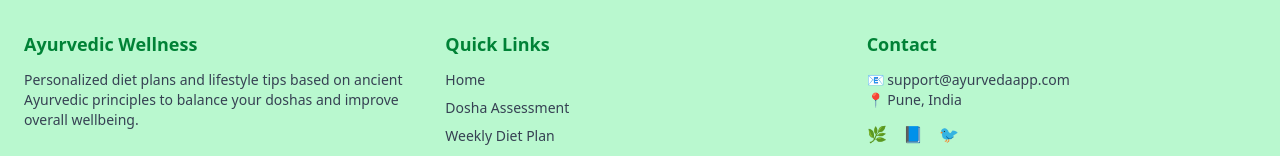
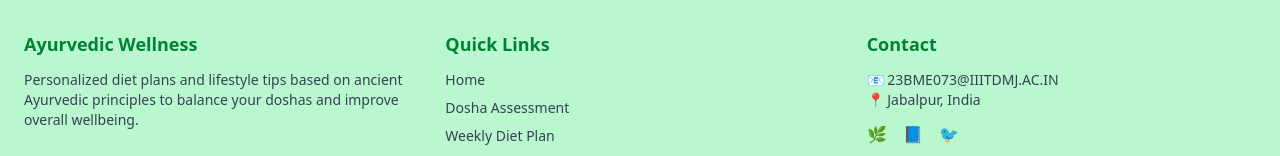
Before and after one commit to Flashl3opard/Ojas.AI, a Next.js app: page / in a window 1280 px wide. Shown: the part 3058-3214 px from the top of the page. Built offline with nearby package versions, Linux system fonts and the light colour scheme.

Commit message:
Changes in Footer

```diff
--- a/app/components/Footer.tsx
+++ b/app/components/Footer.tsx
@@ -46,8 +46,8 @@ export default function Footer() {
         {/* Contact */}
         <div>
           <h2 className="text-lg font-bold text-green-700 mb-3">Contact</h2>
-          <p className="text-sm">📧 support@ayurvedaapp.com</p>
-          <p className="text-sm">📍 Pune, India</p>
+          <p className="text-sm">📧 23BME073@IIITDMJ.AC.IN</p>
+          <p className="text-sm">📍 Jabalpur, India</p>
           <div className="flex space-x-4 mt-3">
             <a href="#" className="hover:text-green-600 transition">
               🌿
```
